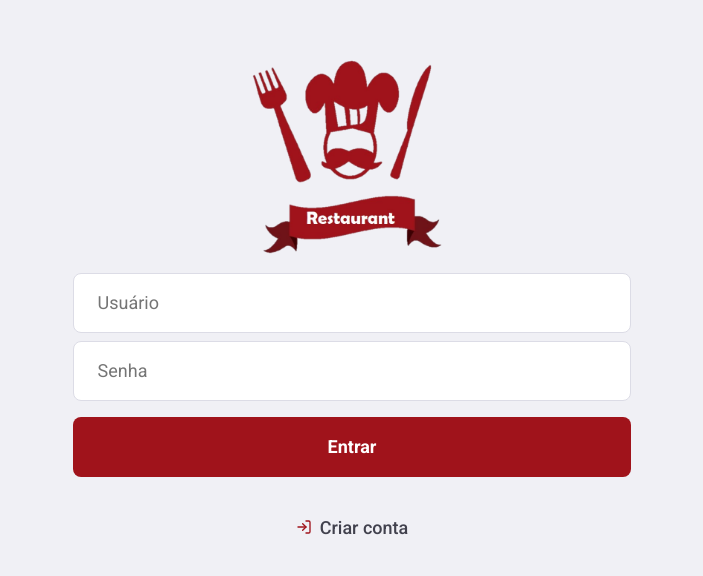
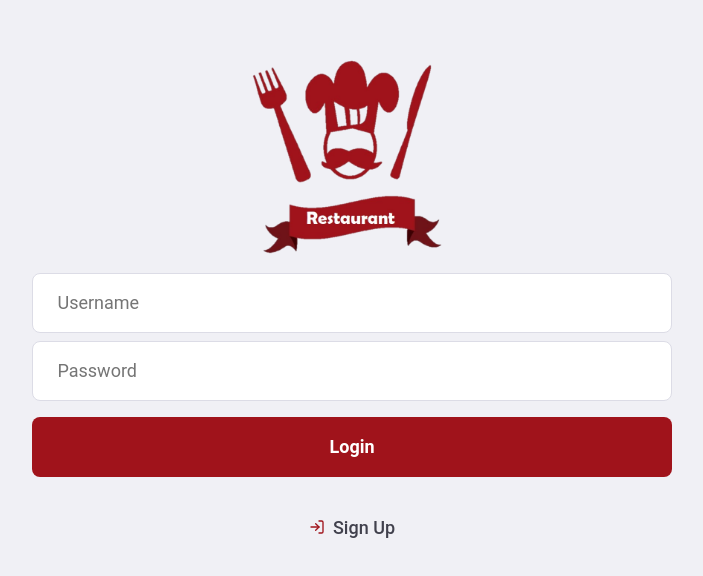
Before and after one commit to rafaeldmpacheco/restaurant-web, a React (Create React App) app: page / in a window 1280 px wide. Shown: the part 104-680 px from the top of the page, without its empty margins (288-991 px from the left). Built offline with nearby package versions, Linux system fonts and the light colour scheme.

Commit message:
implementacao styled components global

```diff
--- a/package.json
+++ b/package.json
@@ -9,7 +9,8 @@
     "axios": "^0.19.2",
     "history": "^4.10.1",
     "immer": "^6.0.2",
-    "prop-types": "^15.7.2",
+    "material-ui": "^0.20.2",
+    "material-ui-community-icons": "^0.15.0",
     "react": "^16.13.1",
     "react-dom": "^16.13.1",
     "react-icons": "^3.9.0",
@@ -22,7 +23,7 @@
     "redux": "^4.0.5",
     "redux-persist": "^6.0.0",
     "redux-saga": "^1.1.3",
-    "styled-components": "^5.0.1",
+    "styled-components": "^5.0.1"
   },
   "scripts": {
     "start": "react-scripts start",
--- a/src/App.js
+++ b/src/App.js
@@ -3,7 +3,7 @@ import { Provider } from "react-redux";
 import { Router } from "react-router-dom";
 import { PersistGate } from "redux-persist/integration/react";
 import "./config/ReactotronConfig";
-import "./global.css";
+import Styles from "./styles";
 import Routes from "./routes";
 import history from "./services/history";
 import { persistor, store } from "./store";
@@ -15,6 +15,7 @@ function App() {
       <PersistGate persistor={persistor}>
         <Router history={history}>
           <Routes />
+          <Styles />
         </Router>
       </PersistGate>
     </Provider>
--- a/src/pages/Dishes/index.js
+++ b/src/pages/Dishes/index.js
@@ -55,14 +55,14 @@ export default function Dishes() {
       <Header>
         <img src={logoImg} alt="Restaurant logo" />
 
-        <span>Bem-vindo(a)!</span>
+        <span>Welcome!</span>
 
         <button onClick={handleLogout} type="button">
           <FiPower size={18} color="#a0131b" />
         </button>
       </Header>
 
-      <Title>Pratos</Title>
+      <Title>Dishes</Title>
 
       <List>
         {dishes.map((dish) => (
--- a/src/pages/Login/index.js
+++ b/src/pages/Login/index.js
@@ -1,14 +1,16 @@
 import React, { useState } from "react";
 import { FiLogIn } from "react-icons/fi";
-import { useDispatch } from "react-redux";
+import { useDispatch, useSelector } from "react-redux";
 import { Link } from "react-router-dom";
 import logoImg from "../../assets/logoComplete.png";
 import { loginRequest } from "../../store/modules/auth/actions";
 import { Container, Form, Input, LogoContainer } from "./styles";
+import { Button } from "../../styles";
 
 export default function Login() {
   const [username, setUsername] = useState("");
   const [password, setPassword] = useState("");
+  const loading = useSelector((state) => state.auth.loading);
   const dispatch = useDispatch();
 
   async function handleLogin(e) {
@@ -25,25 +27,23 @@ export default function Login() {
 
         <Form onSubmit={handleLogin}>
           <Input
-            placeholder="Usuário"
+            placeholder="Username"
             value={username}
             onChange={(e) => setUsername(e.target.value)}
           />
 
           <Input
-            placeholder="Senha"
+            placeholder="Password"
             type="password"
             value={password}
             onChange={(e) => setPassword(e.target.value)}
           />
 
-          <button className="button" type="submit">
-            Entrar
-          </button>
+          <Button type="submit">{loading ? "Loading..." : "Login"}</Button>
 
           <Link className="back-link" to="/sign-up">
             <FiLogIn size={16} color="#a0131b" />
-            Criar conta
+            Sign Up
           </Link>
         </Form>
       </section>
--- a/src/pages/SignUp/index.js
+++ b/src/pages/SignUp/index.js
@@ -23,35 +23,35 @@ export default function SignUp() {
         <section>
           <Logo src={logoImg} alt="Rastaurant logo" />
 
-          <SectionTitle>Cadastro</SectionTitle>
+          <SectionTitle>Sign Up</SectionTitle>
 
           <Link className="back-link" to="/">
             <FiArrowLeft size={16} color="#a0131b" />
-            Voltar ao login
+            Back to login
           </Link>
         </section>
 
         <Form onSubmit={handleRegister}>
           <Input
-            placeholder="Usuário"
+            placeholder="Username"
             value={username}
             onChange={(e) => setUsername(e.target.value)}
           />
           <Input
             type="password"
-            placeholder="Senha"
+            placeholder="Password"
             value={password}
             onChange={(e) => setPassword(e.target.value)}
           />
           <Input
             type="password"
-            placeholder="Confirme sua senha"
+            placeholder="Confirm password"
             value={confirmPassword}
             onChange={(e) => setConfirmPassword(e.target.value)}
           />
 
           <button className="button" type="submit">
-            Cadastrar
+            Register
           </button>
         </Form>
       </Content>
--- a/src/routes.js
+++ b/src/routes.js
@@ -1,26 +1,25 @@
 import React from "react";
-import { BrowserRouter, Route, Switch } from "react-router-dom";
+import { Route, Switch } from "react-router-dom";
 import Dishes from "./pages/Dishes";
 import Login from "./pages/Login";
 import SignUp from "./pages/SignUp";
+import { PageNotFound } from "./styles";
 
-const PageNotFound = () => {
+const NotFound = () => {
   return (
-    <div>
+    <PageNotFound>
       <h1>Página não encontrada</h1>
-    </div>
+    </PageNotFound>
   );
 };
 
 export default function Routes() {
   return (
-    <BrowserRouter>
-      <Switch>
-        <Route path="/" exact component={Login} />
-        <Route path="/sign-up" component={SignUp} />
-        <Route path="/dishes" component={Dishes} isPrivate />
-        <Route component={PageNotFound} />
-      </Switch>
-    </BrowserRouter>
+    <Switch>
+      <Route path="/" exact component={Login} />
+      <Route path="/sign-up" component={SignUp} />
+      <Route path="/dishes" component={Dishes} />
+      <Route component={NotFound} />
+    </Switch>
   );
 }
--- a/src/store/modules/auth/reducer.js
+++ b/src/store/modules/auth/reducer.js
@@ -13,7 +13,7 @@ export default function auth(state = INITIAL_STATE, action) {
         break;
       }
       case "@auth/LOGIN_SUCCESS": {
-        draft.signed = true;
+        draft.authenticated = true;
         draft.loading = false;
         break;
       }
@@ -22,7 +22,7 @@ export default function auth(state = INITIAL_STATE, action) {
         break;
       }
       case "@auth/SIGN_OUT": {
-        draft.signed = false;
+        draft.authenticated = false;
         break;
       }
       default:
--- a/src/store/modules/auth/sagas.js
+++ b/src/store/modules/auth/sagas.js
@@ -9,7 +9,7 @@ export function* login({ payload }) {
 
     const response = yield call(api.post, "/5defab092f0000e7848e0c9e", payload);
 
-    if (response.username === username && response.password === password) {
+    if (response.data.username === username && response.data.password === password) {
       yield put(loginSuccess());
 
       history.push("/dishes");
--- a/src/global.css
+++ b/src/styles/index.js
@@ -1,3 +1,34 @@
+import styled, { createGlobalStyle } from "styled-components";
+
+export const PageNotFound = styled.div`
+  display: flex;
+  align-items: center;
+  justify-content: center;
+  height: 100vh;
+`;
+
+export const Button = styled.button`
+  width: 100%;
+  height: 60px;
+  background: #a0131b;
+  border: 0;
+  border-radius: 8px;
+  color: #fff;
+  font-weight: 700;
+  margin-top: 16px;
+  display: inline-block;
+  text-align: center;
+  text-decoration: none;
+  font-size: 18px;
+  line-height: 60px;
+  transition: filter 0.2s;
+
+  hover {
+    filter: brightness(90%);
+  }
+`;
+
+export default createGlobalStyle`
 @import url("https://fonts.googleapis.com/css?family=Roboto:400,500,700&display=swap");
 
 * {
@@ -43,27 +74,6 @@ form textarea {
   line-height: 24px;
 }
 
-.button {
-  width: 100%;
-  height: 60px;
-  background: #a0131b;
-  border: 0;
-  border-radius: 8px;
-  color: #fff;
-  font-weight: 700;
-  margin-top: 16px;
-  display: inline-block;
-  text-align: center;
-  text-decoration: none;
-  font-size: 18px;
-  line-height: 60px;
-  transition: filter 0.2s;
-}
-
-.button:hover {
-  filter: brightness(90%);
-}
-
 .back-link {
   display: flex;
   align-items: center;
@@ -84,8 +94,4 @@ form textarea {
   opacity: 0.8;
 }
 
-.align-center {
-  display: flex;
-  align-items: center;
-  justify-content: center;
-}
+`;
```
Also changed, not shown: src/routes/Route.js (deleted, +0 -32 lines), src/routes/index.js (deleted, +0 -25 lines), 1 other file (tests, documents, lock files or other folders).
